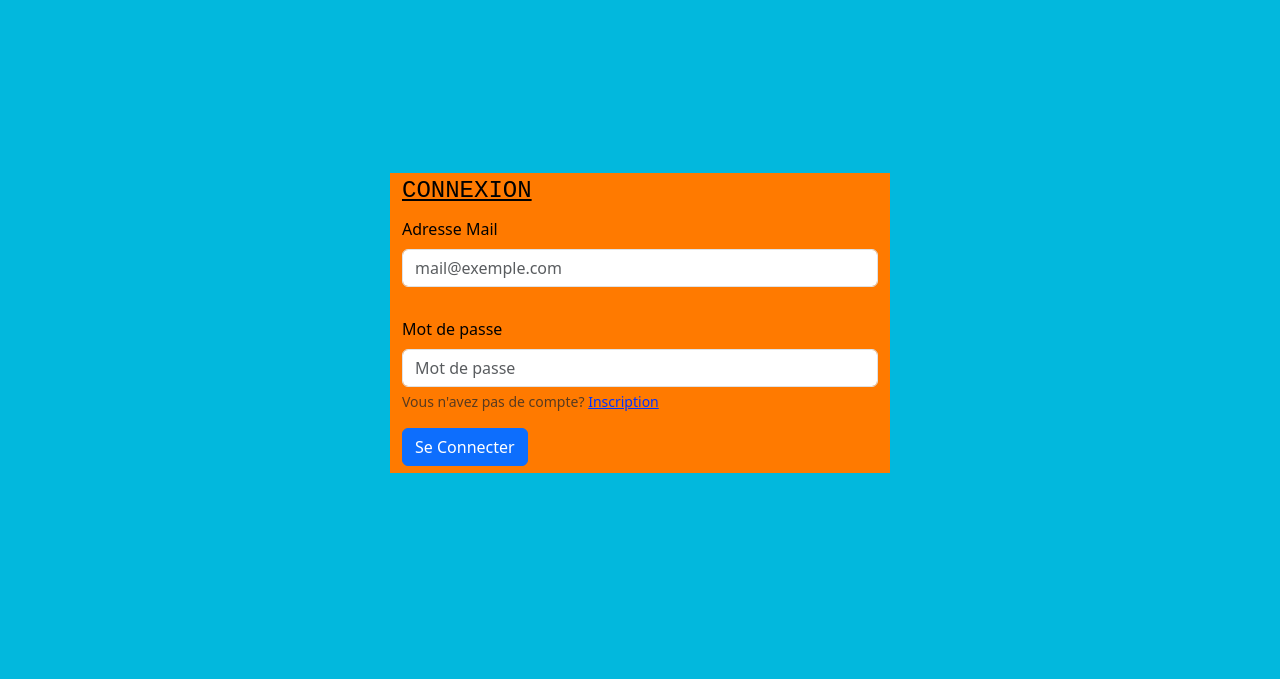
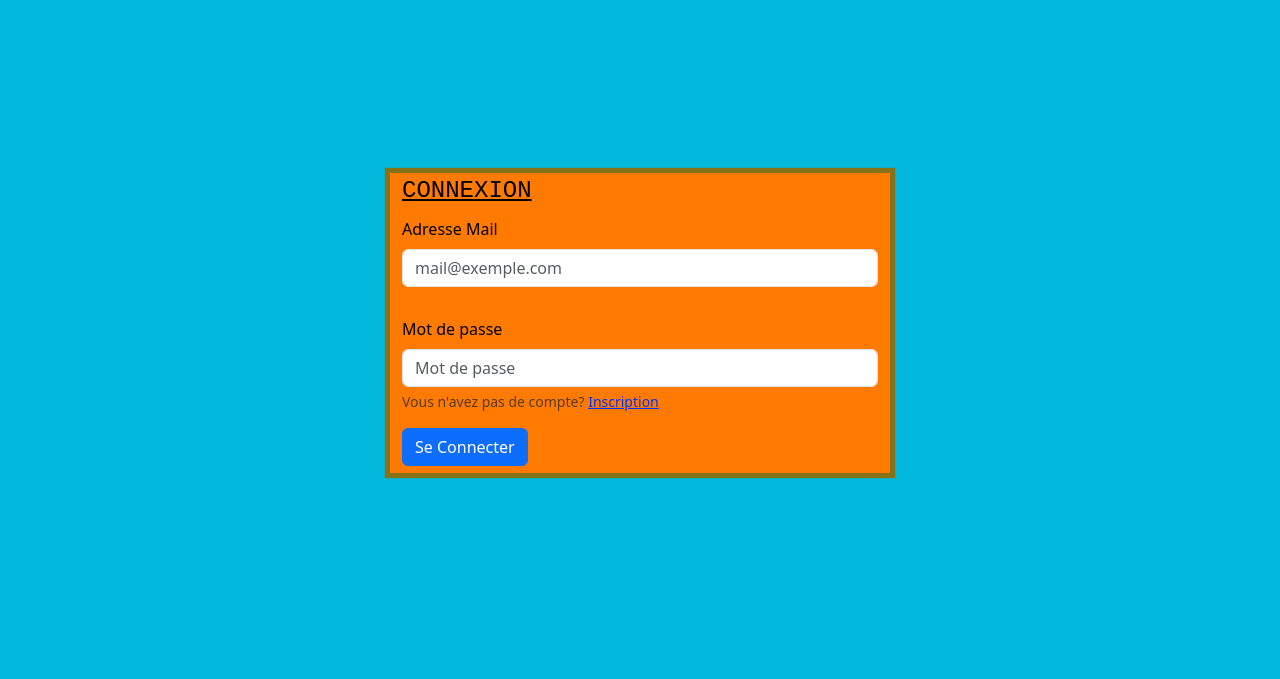
Before and after one commit to Salamou-D-slam/Travel-Agency, a plain HTML site: page connexion.html in a window 1280 px wide. Shown: the part 63-742 px from the top of the page. Drawn offline with nearby package versions, Linux system fonts and the light colour scheme; a web font is replaced by a local one.

Commit message:
conneion v2

```diff
--- a/connexion.css
+++ b/connexion.css
@@ -87,8 +87,9 @@ section{
 form {
 
     width: 500px;
-    height: 400px;
+    height: 300px;
     margin: 180px auto;
+    box-shadow: 0px 0px 1px 5px rgb(136, 114, 23);
 }
 
 legend {
```
